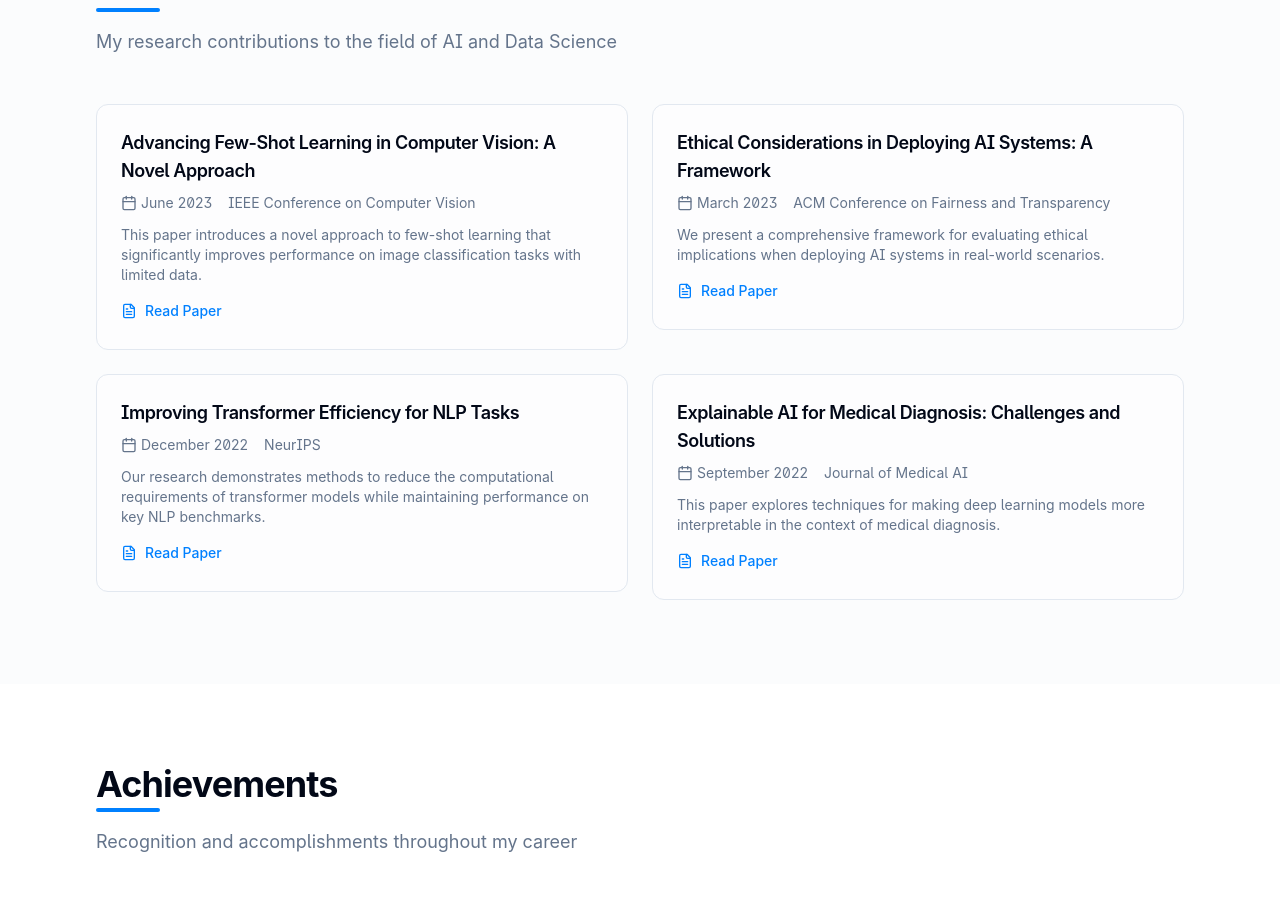
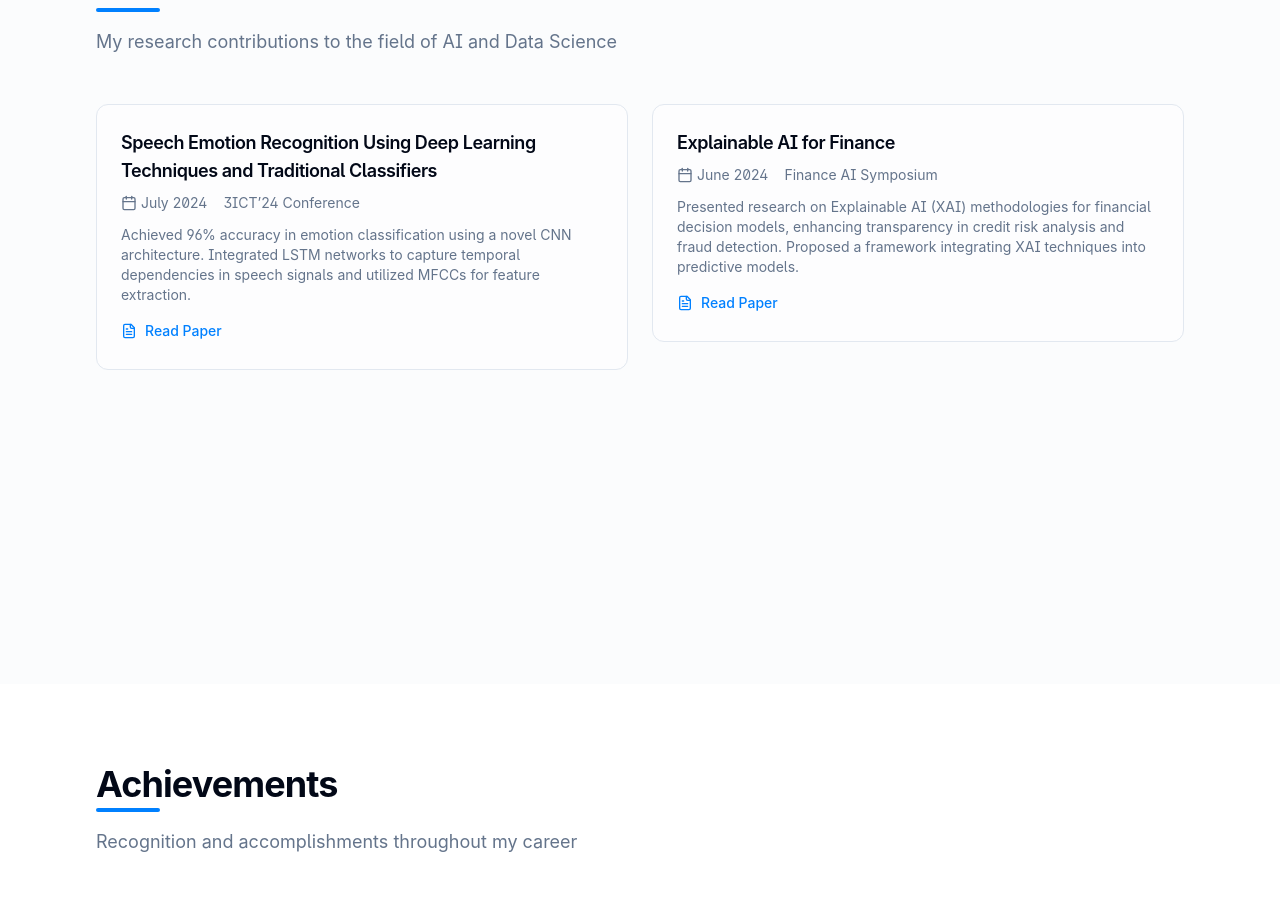
Before and after one commit to BeleRohit/rohit-portfolio-nexus, a React (Vite) app: page / in a window 1280 px wide. Shown: the part 3660-4580 px from the top of the page. Built offline with nearby package versions, Linux system fonts and the light colour scheme.

Commit message:
Update Publications.tsx

```diff
--- a/src/components/Publications.tsx
+++ b/src/components/Publications.tsx
@@ -6,32 +6,18 @@ import PublicationCard from './PublicationCard';
 
 const publicationsData = [
   {
-    title: 'Advancing Few-Shot Learning in Computer Vision: A Novel Approach',
-    conference: 'IEEE Conference on Computer Vision',
-    date: 'June 2023',
-    description: 'This paper introduces a novel approach to few-shot learning that significantly improves performance on image classification tasks with limited data.',
-    pdfUrl: 'https://example.com/paper1.pdf',
+    title: 'Speech Emotion Recognition Using Deep Learning Techniques and Traditional Classifiers',
+    conference: '3ICT’24 Conference',
+    date: 'July 2024',
+    description: 'Achieved 96% accuracy in emotion classification using a novel CNN architecture. Integrated LSTM networks to capture temporal dependencies in speech signals and utilized MFCCs for feature extraction.',
+    pdfUrl: 'https://example.com/speech-emotion-paper.pdf', // Replace with actual URL if available
   },
   {
-    title: 'Ethical Considerations in Deploying AI Systems: A Framework',
-    conference: 'ACM Conference on Fairness and Transparency',
-    date: 'March 2023',
-    description: 'We present a comprehensive framework for evaluating ethical implications when deploying AI systems in real-world scenarios.',
-    pdfUrl: 'https://example.com/paper2.pdf',
-  },
-  {
-    title: 'Improving Transformer Efficiency for NLP Tasks',
-    conference: 'NeurIPS',
-    date: 'December 2022',
-    description: 'Our research demonstrates methods to reduce the computational requirements of transformer models while maintaining performance on key NLP benchmarks.',
-    pdfUrl: 'https://example.com/paper3.pdf',
-  },
-  {
-    title: 'Explainable AI for Medical Diagnosis: Challenges and Solutions',
-    conference: 'Journal of Medical AI',
-    date: 'September 2022',
-    description: 'This paper explores techniques for making deep learning models more interpretable in the context of medical diagnosis.',
-    pdfUrl: 'https://example.com/paper4.pdf',
+    title: 'Explainable AI for Finance',
+    conference: 'Finance AI Symposium',
+    date: 'June 2024',
+    description: 'Presented research on Explainable AI (XAI) methodologies for financial decision models, enhancing transparency in credit risk analysis and fraud detection. Proposed a framework integrating XAI techniques into predictive models.',
+    pdfUrl: 'https://example.com/explainable-ai-finance.pdf', // Replace with actual URL if available
   },
 ];
 
```
